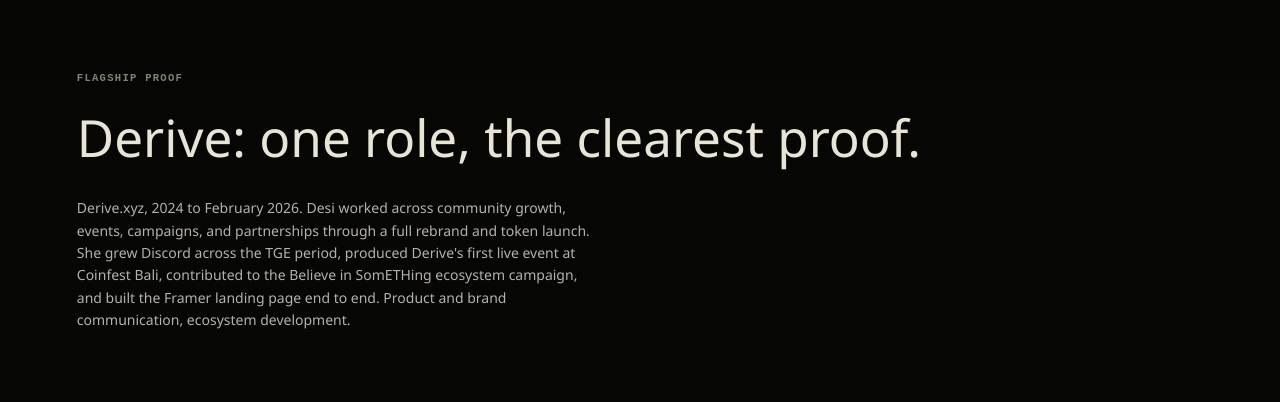
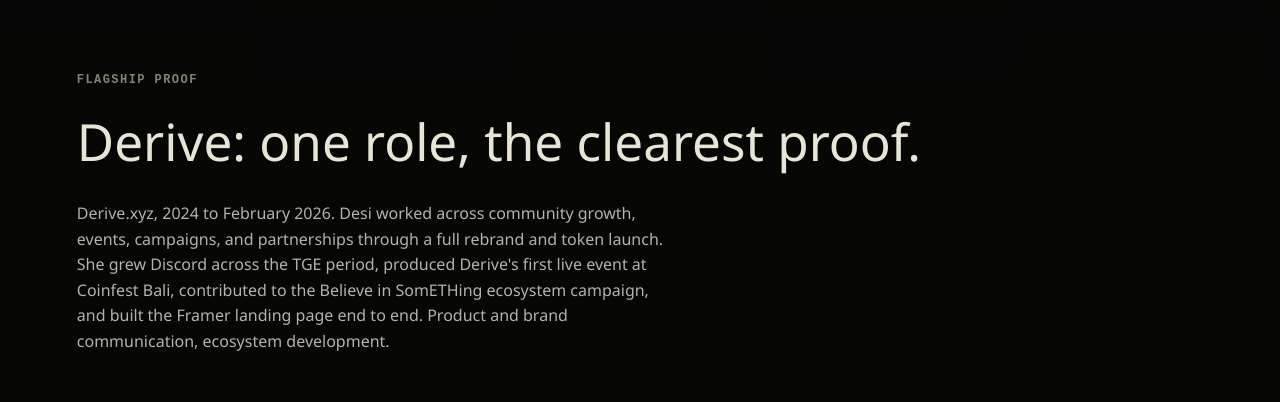
Before and after one commit to Chayensan/Chayensan-Jigsaw-Portfolio, a Next.js app: page / in a window 1280 px wide. Shown: the part 2361-2763 px from the top of the page. Built offline with nearby package versions, Linux system fonts and the light colour scheme; grey boxes are pictures that could not be loaded.

Commit message:
refactor: polish type scale and prose tokens

```diff
--- a/app/globals.css
+++ b/app/globals.css
@@ -204,8 +204,8 @@
   --max: 88rem;
 
   /* Legacy type scale — documented substitutes, kept at current values pending Phase 2/3.
-     --type-label (0.66rem) is below the approved 12px floor; flagged, not silently fixed here. */
-  --type-label: 0.66rem;
+     --type-label raised to 0.75rem (Task 22B) to clear the approved 12px floor. */
+  --type-label: 0.75rem;
   --type-body: 0.875rem;
   --type-title: 1.4375rem;
   --type-display: clamp(2.05rem, 3.2vw, 3rem);
@@ -486,7 +486,7 @@
   gap: 0.5rem;
   padding: 0.4rem 0.1rem;
   color: rgba(232, 228, 214, 0.6);
-  font-size: 0.68rem;
+  font-size: var(--type-label);
   font-weight: 600;
   letter-spacing: 0.14em;
   white-space: nowrap;
@@ -508,7 +508,7 @@
 
 .nav-item-index {
   color: rgba(232, 228, 214, 0.32);
-  font-size: 0.6rem;
+  font-size: var(--type-label);
   letter-spacing: 0.16em;
 }
 
@@ -530,7 +530,7 @@
   align-items: center;
   gap: 0.4rem;
   color: var(--bone);
-  font-size: 0.68rem;
+  font-size: var(--type-label);
   font-weight: 600;
   letter-spacing: 0.14em;
 }
@@ -1146,6 +1146,7 @@
 }
 
 .work-intro h2 {
+  font-family: var(--font-display);
   font-size: var(--type-display);
 }
 
@@ -1314,7 +1315,7 @@
   max-width: var(--measure);
   margin: 0;
   color: var(--bone-secondary);
-  font-size: var(--type-body);
+  font-size: 1rem;
   line-height: 1.6;
 }
 
@@ -1415,7 +1416,7 @@
   max-width: var(--measure);
   margin: clamp(1.5rem, 2.5vw, 2rem) 0 0;
   color: var(--bone-secondary);
-  font-size: var(--type-body);
+  font-size: 1rem;
   line-height: 1.6;
 }
 
@@ -1602,7 +1603,7 @@
   max-width: var(--measure);
   margin: 0;
   color: var(--bone-secondary);
-  font-size: var(--type-body);
+  font-size: 1rem;
   line-height: 1.6;
 }
 
@@ -1809,9 +1810,9 @@
   max-width: var(--measure);
   display: grid;
   gap: clamp(1.45rem, 2.4vw, 2rem);
-  color: rgba(232, 228, 214, 0.82);
-  font-size: var(--type-body);
-  line-height: 1.72;
+  color: var(--bone-secondary);
+  font-size: 1rem;
+  line-height: 1.6;
 }
 
 .about-copy p {
@@ -1827,9 +1828,9 @@
 
 .about-origin-copy {
   max-width: var(--measure);
-  color: rgba(232, 228, 214, 0.82);
-  font-size: var(--type-body);
-  line-height: 1.72;
+  color: var(--bone-secondary);
+  font-size: 1rem;
+  line-height: 1.6;
 }
 
 .about-origin-copy p {
@@ -1898,8 +1899,8 @@
 .case-hero p {
   max-width: 52rem;
   margin: clamp(0.85rem, 1.8vw, 1.35rem) 0 0;
-  color: rgba(232, 228, 214, 0.62);
-  font-size: var(--type-body);
+  color: var(--bone-secondary);
+  font-size: 1rem;
   line-height: 1.6;
 }
 
@@ -1950,7 +1951,7 @@
 
 .case-copy-block .tagline p,
 .case-gallery-section .tagline p {
-  font-size: 10.56px;
+  font-size: var(--type-label);
 }
 
 .case-meta dt {
@@ -1978,9 +1979,9 @@
 
 .case-copy-block p,
 .case-copy-block li {
-  color: rgba(232, 228, 214, 0.72);
-  font-size: var(--type-body);
-  line-height: 1.68;
+  color: var(--bone-secondary);
+  font-size: 1rem;
+  line-height: 1.6;
 }
 
 .case-copy-block p {
@@ -2207,7 +2208,7 @@
 
 .site-footer h2 {
   max-width: 30ch;
-  color: #f5f3ee;
+  color: var(--bone);
   font-family: var(--font-display);
   font-size: clamp(22px, 2.6vw, 34px);
   font-weight: 400;
```
